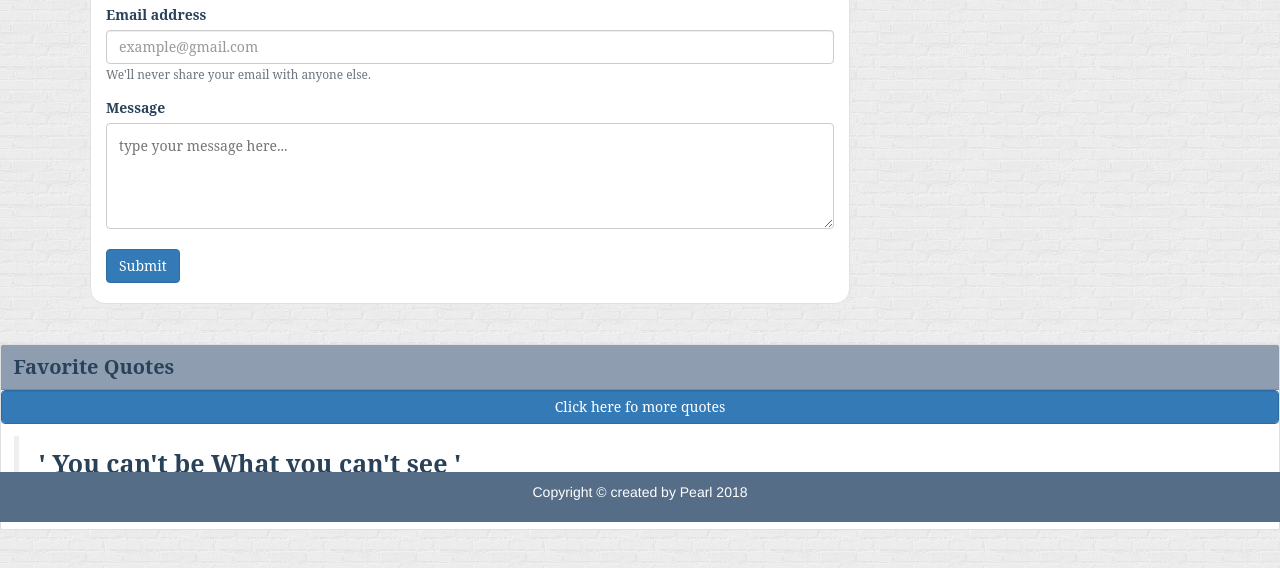
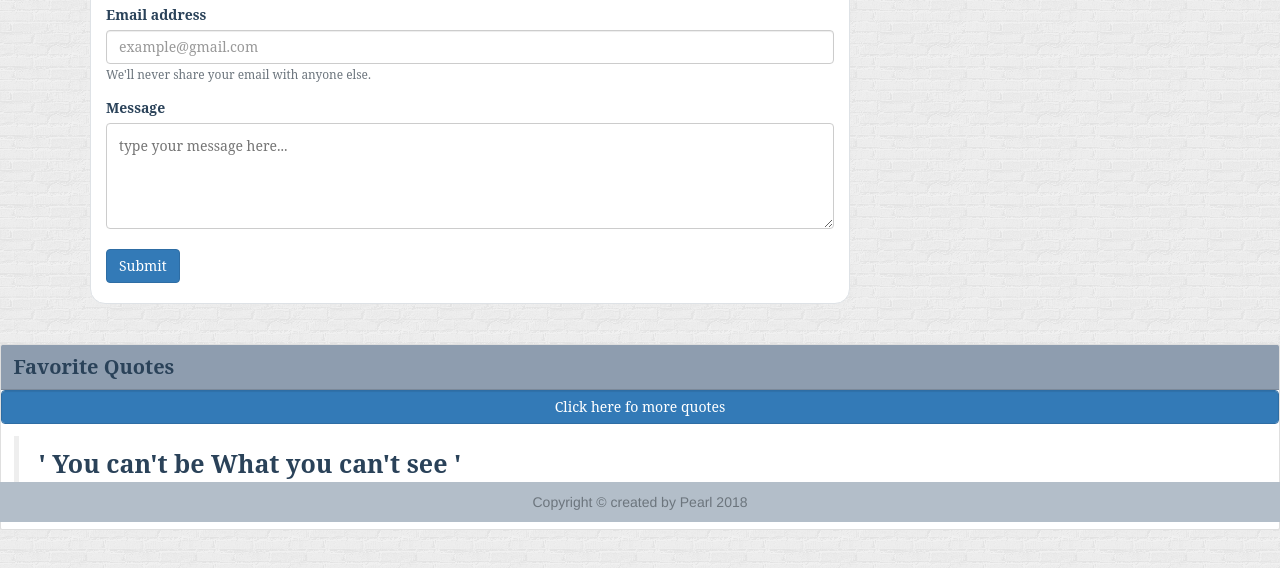
Before and after one commit to gansuvd777/Portfolio-with-Bootstrap, a plain HTML site: page contact.html in a window 1280 px wide. Shown: the part 278-846 px from the top of the page. Drawn offline with nearby package versions, Linux system fonts and the light colour scheme.

Commit message:
update on footer

```diff
--- a/assets/css/style.css
+++ b/assets/css/style.css
@@ -69,12 +69,11 @@ input[type=text], textarea {
 	border-radius: 15px;
 	font-family: 'Noto Serif', serif;
 }
-#main-footer {
+.footer {
 	position: fixed;
 	bottom: 0;
 	width: 100%;
-	background-color: #556D87;
-	color: #ffffff;
+	background-color: #B3BEC9;
 	text-align: center;
 	padding: 10px;
 }
@@ -120,11 +119,17 @@ input[type=text], textarea {
 	background-color: #48739B;
 	border-color: #2A4259;
 }
-@media screen and (max-width: 980px) and (min-width: 640px) {
+/* @media screen and (max-width: 980px) {
+	.container {
+		width: 100%;
+	}
 	#maincontent {
 		width: 90%;
 	}
 	.gallery {
 		width: 100%;
 	}
-}
+	.navbar .fixed-top {
+		width: 100%;
+	}
+} */
--- a/contact.html
+++ b/contact.html
@@ -101,8 +101,10 @@
     <br>
     <br>
     <br>
-    <footer id="main-footer">
-        <p>Copyright &copy; created by Pearl 2018</p>
+    <footer class="footer">
+        <div class="container">
+            <span class="text-muted">Copyright &copy; created by Pearl 2018</span>
+        </div>
     </footer>
 
     <script rel="text/javascript" src="javascript.js"></script>
```
Also changed, not shown: index.html (+4 -2 lines), portfolio.html (+4 -2 lines).
